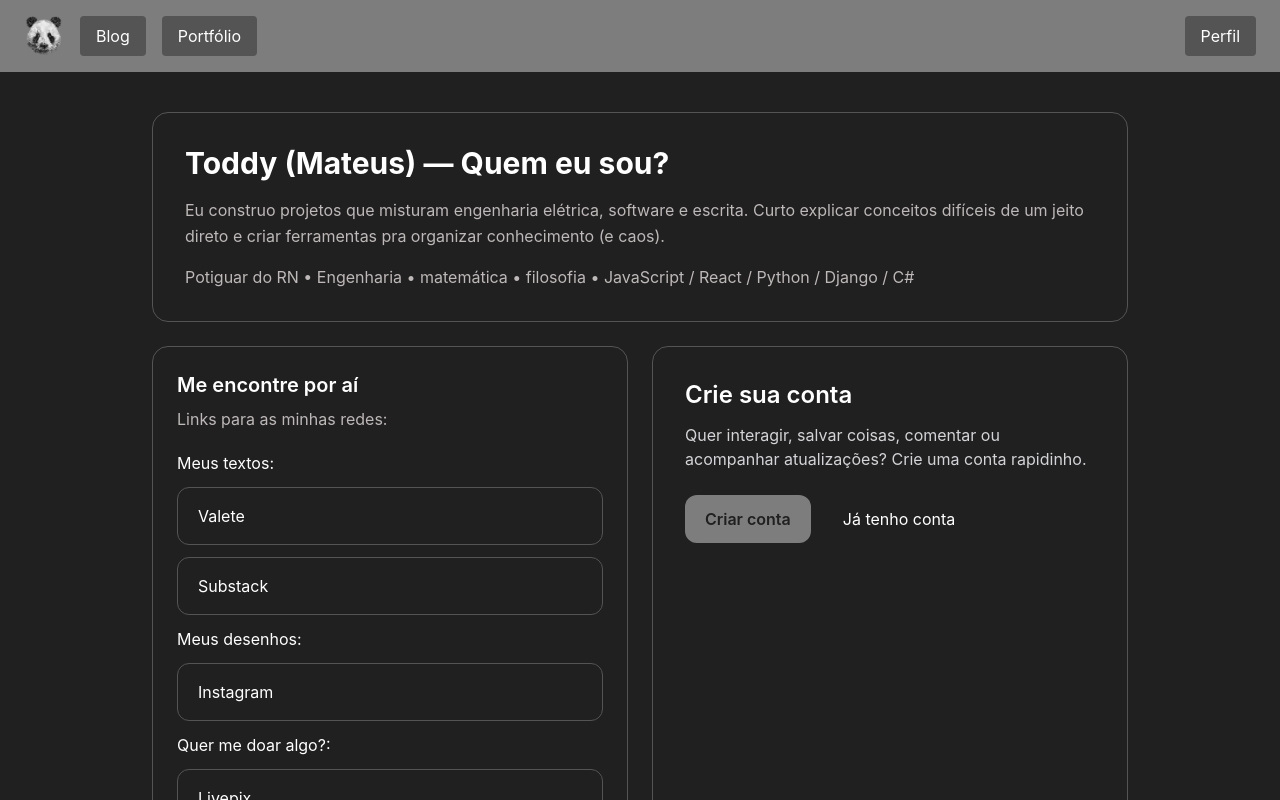
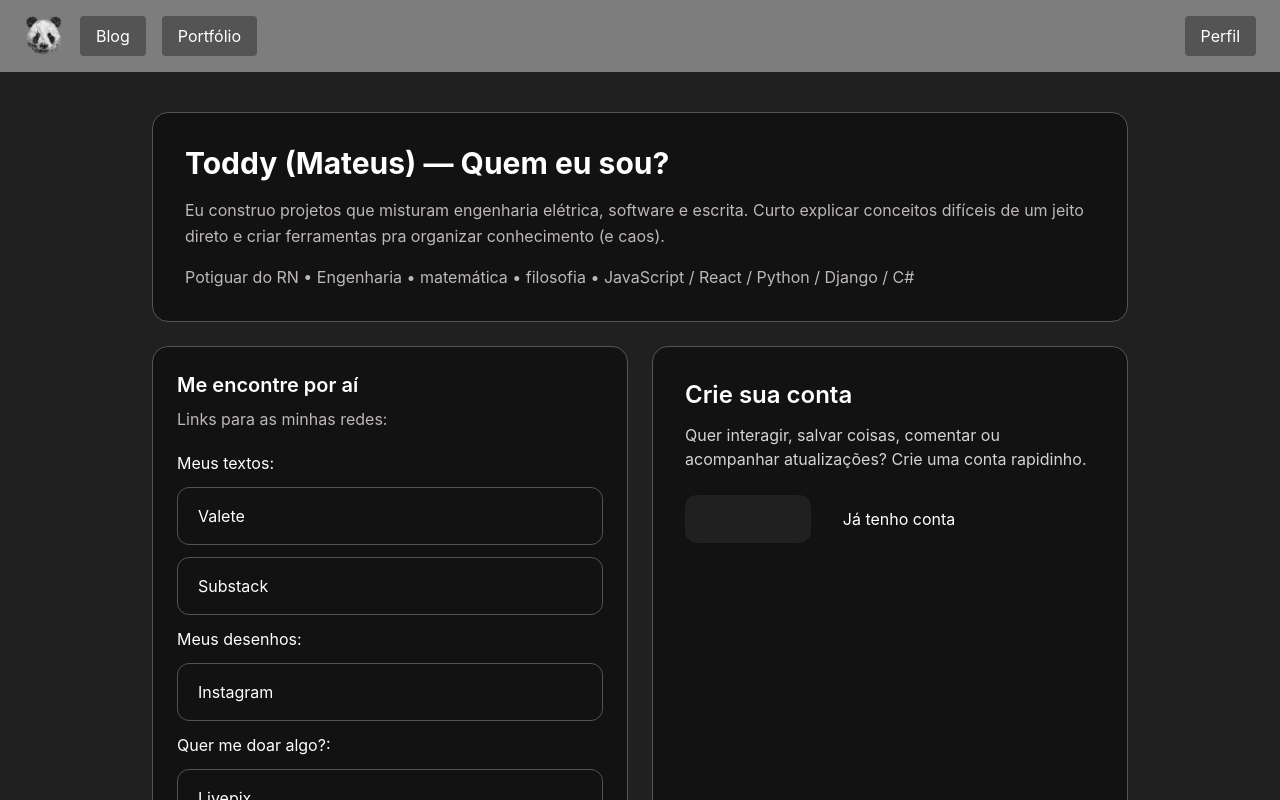
Before and after one commit to ToddynhoVT9/SiteToddy, a React (Vite) app: page / in a window 1280 px wide. Shown: the top 800 px of the page. Built offline with nearby package versions, Linux system fonts and the light colour scheme.

Commit message:
color rebranding 2

```diff
--- a/src/components/Card.jsx
+++ b/src/components/Card.jsx
@@ -1,9 +1,9 @@
 export default function Card({ title, description }) {
   return (
-    <div className="bg-[#202020] p-6 rounded-xl shadow-lg">
+    <div className="bg-[#121212] p-6 rounded-xl shadow-lg">
       <h3 className="text-xl font-semibold text-red-300">{title}</h3>
       <p className="mt-2 text-[#7d7d7d]">{description}</p>
     </div>
   );
 }
-//"   [#202020]   [#545454]   [#7d7d7d]   [#beb8b8]   "
+//"   [#121212]   [#202020]   [#545454]   [#7d7d7d]   [#beb8b8]   "
--- a/src/components/CreateAccountCTA.jsx
+++ b/src/components/CreateAccountCTA.jsx
@@ -2,7 +2,7 @@ import { Link } from "react-router-dom";
 
 export default function CreateAccountCTA() {
   return (
-    <section className="rounded-2xl bg-[#202020] p-8 border border-[#545454]">
+    <section className="rounded-2xl bg-[#121212] p-8 border border-[#545454]">
       <h2 className="text-2xl font-semibold text-white">Crie sua conta</h2>
       <p className="mt-3 text-zinc-300">
         Quer interagir, salvar coisas, comentar ou acompanhar atualizações? Crie
@@ -12,7 +12,7 @@ export default function CreateAccountCTA() {
       <div className="mt-6 flex gap-3">
         <Link
           to="/signup"
-          className="bg-[#7d7d7d] hover:bg-[#beb8b8] text-[#202020] font-semibold
+          className="bg-[#202020] hover:bg-[#7d7d7d] text-[#202020] font-semibold
                      px-5 py-3 rounded-xl transition"
         >
           Criar conta
@@ -20,7 +20,7 @@ export default function CreateAccountCTA() {
 
         <Link
           to="/profile"
-          className="bg-[#202020] hover:bg-[#545454] text-white px-5 py-3 rounded-xl transition"
+          className="bg-[#121212] hover:bg-[#202020] text-white px-5 py-3 rounded-xl transition"
         >
           Já tenho conta
         </Link>
@@ -28,4 +28,4 @@ export default function CreateAccountCTA() {
     </section>
   );
 }
-//"   [#202020]   [#545454]   [#7d7d7d]   [#beb8b8]   "
+//"   [#121212]   [#202020]   [#545454]   [#7d7d7d]   [#beb8b8]   "
--- a/src/components/Hero.jsx
+++ b/src/components/Hero.jsx
@@ -1,6 +1,6 @@
 export default function Hero() {
   return (
-    <section className="rounded-2xl bg-[#202020] p-8 border border-[#545454]">
+    <section className="rounded-2xl bg-[#121212] p-8 border border-[#545454]">
       <h1 className="text-3xl font-bold text-white">
         Toddy (Mateus) — Quem eu sou?
       </h1>
@@ -18,4 +18,4 @@ export default function Hero() {
     </section>
   );
 }
-//"   [#202020]   [#545454]   [#7d7d7d]   [#beb8b8]   "
+//"   [#121212]   [#202020]   [#545454]   [#7d7d7d]   [#beb8b8]   "
--- a/src/components/LinkTree.jsx
+++ b/src/components/LinkTree.jsx
@@ -6,7 +6,7 @@ function LinkItem({ href, label }) {
       href={href}
       target="_blank"
       rel="noreferrer"
-      className="block w-full rounded-xl bg-[#202020] border border-[#545454] px-5 py-4 text-white
+      className="block w-full rounded-xl bg-[#121212] border border-[#545454] px-5 py-4 text-white
                  hover:bg-[#545454] transition"
     >
       {label}
@@ -16,7 +16,7 @@ function LinkItem({ href, label }) {
 
 export default function LinkTree() {
   return (
-    <section className="rounded-2xl bg-[#202020] p-6 border border-[#545454]">
+    <section className="rounded-2xl bg-[#121212] p-6 border border-[#545454]">
       <h2 className="text-xl font-semibold text-white">Me encontre por aí</h2>
       <p className="mt-2 text-[#beb8b8]">Links para as minhas redes:</p>
 
@@ -44,4 +44,4 @@ export default function LinkTree() {
     </section>
   );
 }
-//"   [#202020]   [#545454]   [#7d7d7d]   [#beb8b8]   "
+//"   [#121212]   [#202020]   [#545454]   [#7d7d7d]   [#beb8b8]   "
```
